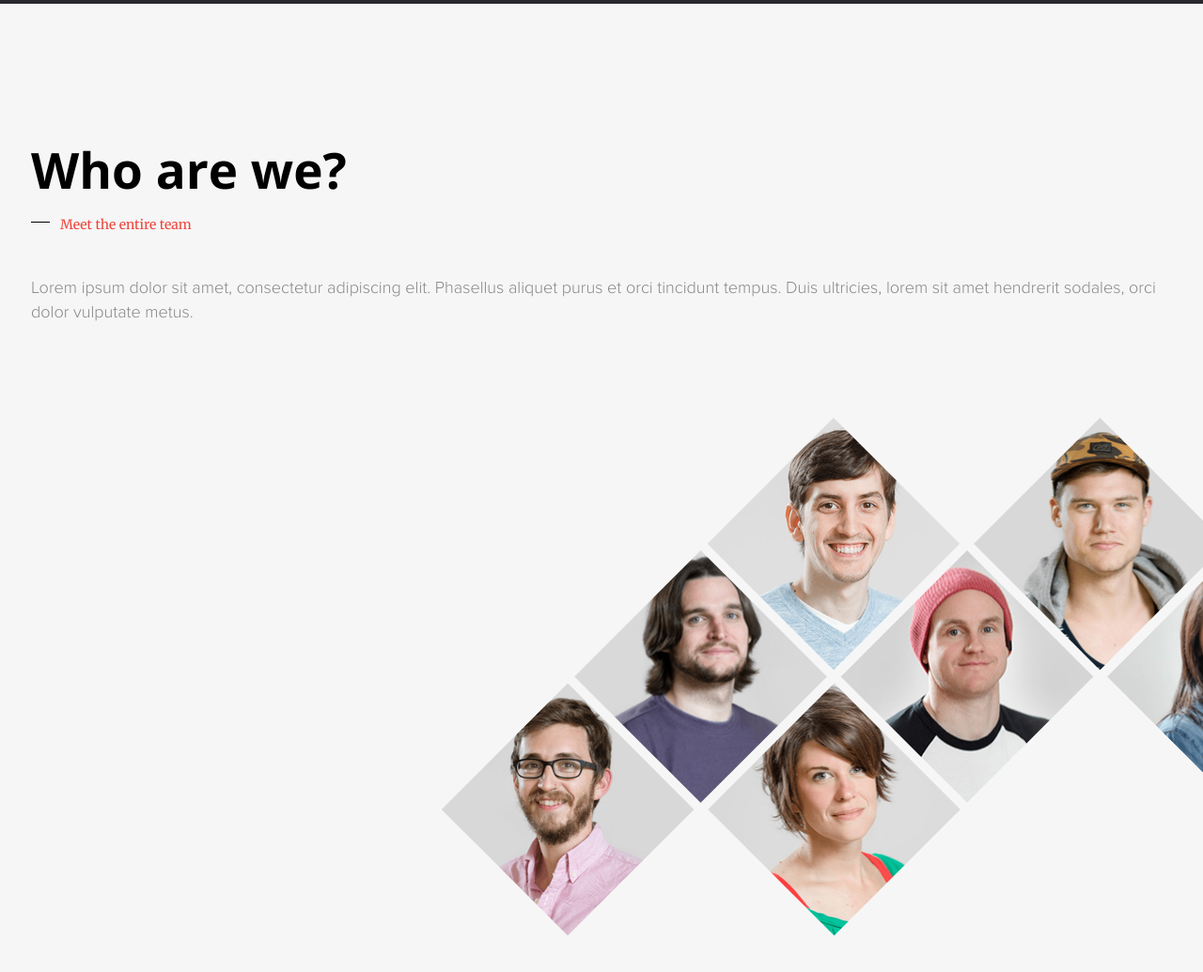
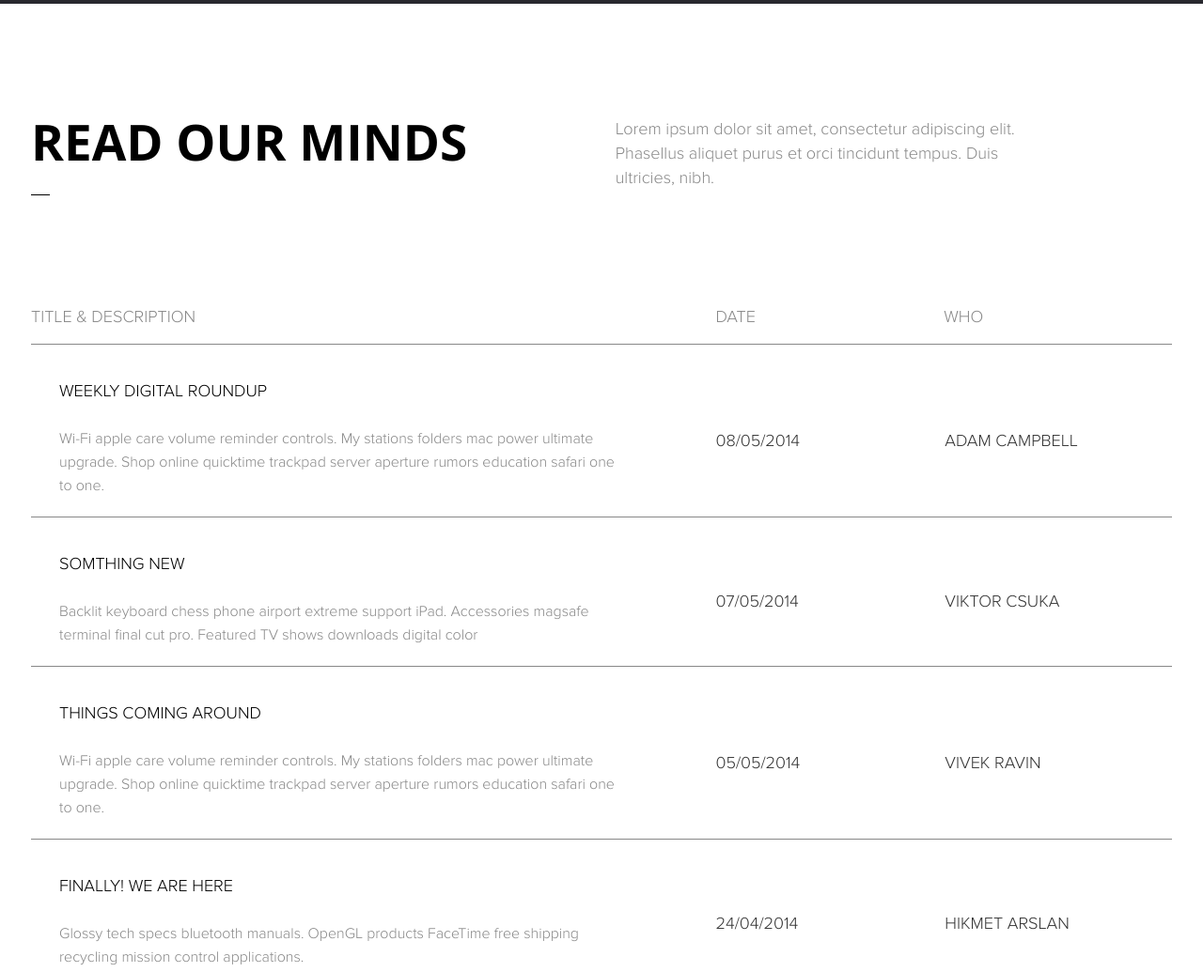
Before and after one commit to MansAhmadBON/revan, a website: page build/index.html in a window 1280 px wide. Shown: the part 3260-4295 px from the top of the page at 94% size. Drawn offline with nearby package versions, Linux system fonts and the light colour scheme.

Commit message:
feat: added sectionOurDescr

```diff
--- a/src/js/libs/slick-1.8.1/slick-1.8.1/slick/slick-theme.less
+++ b/src/js/libs/slick-1.8.1/slick-1.8.1/slick/slick-theme.less
@@ -163,5 +163,6 @@
     }
 }
 .slick-active {
+    color: #fff;
     opacity: 1;
 }
--- a/src/scss/base/vars.scss
+++ b/src/scss/base/vars.scss
@@ -17,7 +17,7 @@ $primeTextFont: "ProximaNova";
 //span
 $textColorRed: #ef443a;
 $secondaryFontText: 'Merriweather', serif;
-
+$textColorRedHover: #f12c22;
 
 $lineBlack: #000;
 $lineWhite: #fff;
--- a/src/scss/components/_index.scss
+++ b/src/scss/components/_index.scss
@@ -8,6 +8,8 @@
 @import 'servicesContent';
 @import 'catalogServices';
 @import 'sectionWorks';
+@import 'sectionOurDescr';
+@import 'ourDescrMain';
 @import 'sectionCase';
 @import 'caseSlider';
 @import 'sectionTalk';
--- /dev/null
+++ b/src/scss/components/ourDescrMain.scss
@@ -0,0 +1,100 @@
+@import '../base/index';
+.ourDescrMain {
+    .ourDescrHeaderRow {
+        font-family: $primeTextFont;
+        font-size: 18px;
+        color: $primeTextColor;
+        text-transform: uppercase;
+        border-bottom: 1px solid $primeTextColor;
+        display: flex;
+        padding-bottom: 20px;
+        &__title  {
+            flex-basis: 60%;
+        }
+        &__date  {
+            flex-basis: 20%;
+        }
+        &__person  {
+            flex-basis: 20%;
+        }
+    }
+    .ourDescrRow {
+        display: flex;
+        border-bottom: 1px solid $primeTextColor;
+        padding-top: 40px;
+        padding-bottom: 20px;
+        padding-left: 30px;
+        transition: $transition;
+        &__title {
+            font-family: $primeTextFont;
+            //font-weight: 300;
+            font-size: 18px;
+            text-transform: uppercase;
+            color: $lineBlack;
+            transition: $transition;
+        }
+        &__text {
+            font-family: $primeTextFont;
+            font-size: 16px;
+            line-height: 25px;
+            color: $primeTextColor;
+            padding-top: 30px;
+            max-width: 600px;
+            transition: $transition;
+        }
+        &__column1 {
+            flex-basis: 59%;
+            transition: $transition;
+        }
+        &__column2 {
+            font-family: $primeTextFont;
+            font-size: 18px;
+            color: $primeTitleColor;
+            flex-basis: 20%;
+            align-self: center;
+            transition: $transition;
+        }
+        &__column3 {
+            font-family: $primeTextFont;
+            font-size: 18px;
+            text-transform: uppercase;
+            color: $primeTitleColor;
+            flex-basis: 20%;
+            padding-left: 7px;
+            align-self: center;
+            transition: $transition;
+        }
+        &:hover {
+            background-image: url(../assets/img/bg/hoverBack.png);
+            background-size: cover;
+        }
+        &:hover .ourDescrRow__title {
+            color: #fff;
+        }
+        &:hover .ourDescrRow__text {
+            color: #fff;
+        }
+        &:hover .ourDescrRow__column2 {
+            color: #fff;
+        }
+        &:hover .ourDescrRow__column3 {
+            color: #fff;
+        }
+    }
+    .ourDescrRowLast {
+        padding-top: 40px;
+        text-align: center;
+        &__btn {
+            background-color: transparent;
+            border: none;
+            cursor: pointer;
+            font-family: $secondaryFontText;
+            font-size: 14px;
+            color: $textColorRed;
+            transition: $transition;
+            &:hover {
+                color: $textColorRedHover;
+            }
+        }
+    }
+}
--- /dev/null
+++ b/src/scss/components/sectionOurDescr.scss
@@ -0,0 +1,24 @@
+@import '../vendors/mixins.scss';
+@import '../base/index';
+.sectionOurDescr {
+    padding-top: 120px;
+    padding-bottom: 45px;
+    .ourDescrHeader {
+        display: flex;
+        flex-direction: row;
+        &__title {
+            text-transform: uppercase;
+            &::after {
+                @include line(#000, 30px, 120px);
+            }
+        }
+        &__text {
+            font-family: $primeTextFont;
+            font-size: 18px;
+            line-height: 26px;
+            color: $primeTextColor;
+            width: 435px;
+            margin: 0 auto;
+        }
+    }
+}
```
Also changed, not shown: build/css/components/catalogServices.css, build/css/components/h1.css, build/css/components/h3.css, build/css/components/logoBox.css, build/css/components/ourDescrMain.css (added), build/css/components/p.css, build/css/components/primeContentHeader.css, build/css/components/sectionCase.css, build/css/components/sectionOurDescr.css (added), build/css/components/sectionServices.css, build/css/components/sectionTalk.css, build/css/components/sectionTeam.css, build/css/components/sectionVideo.css, build/css/components/sectionWorks.css, 5 more files.
